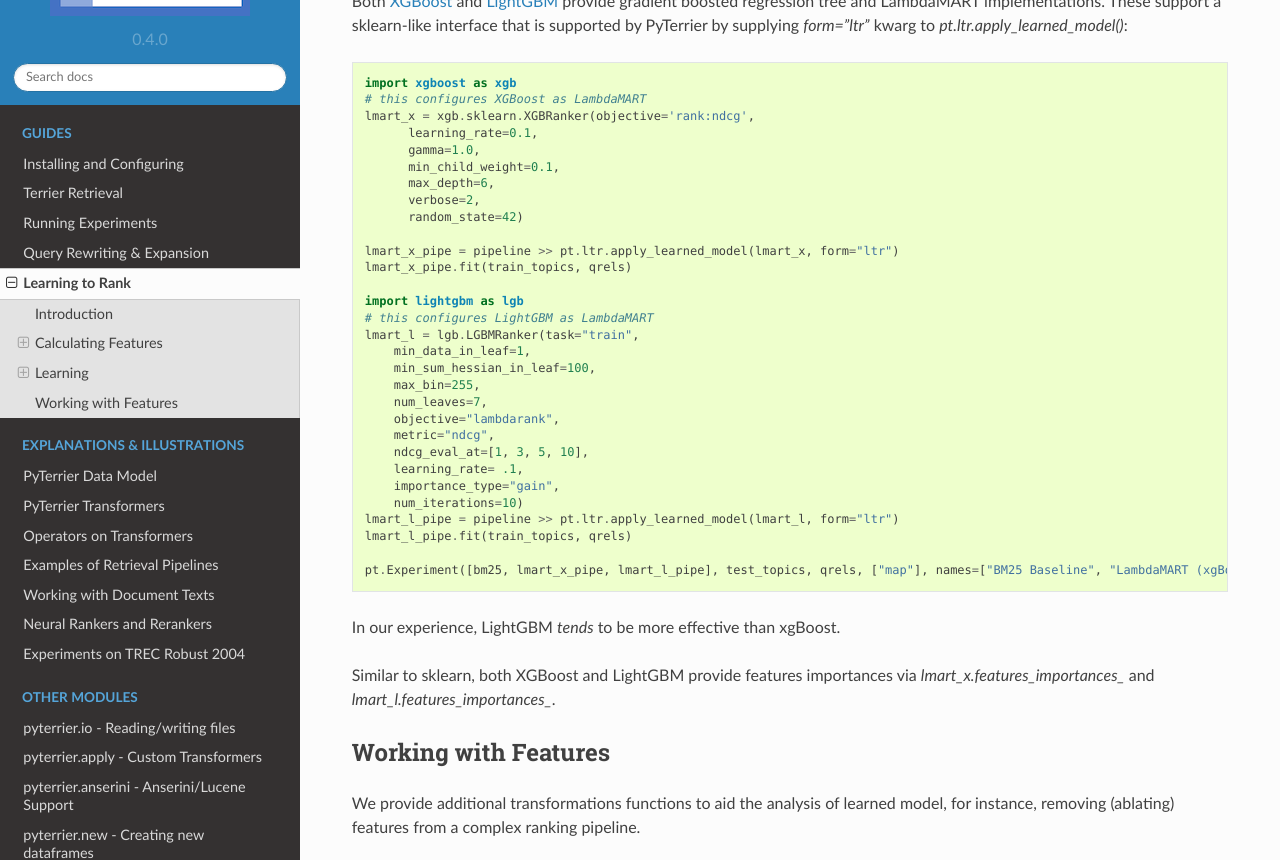
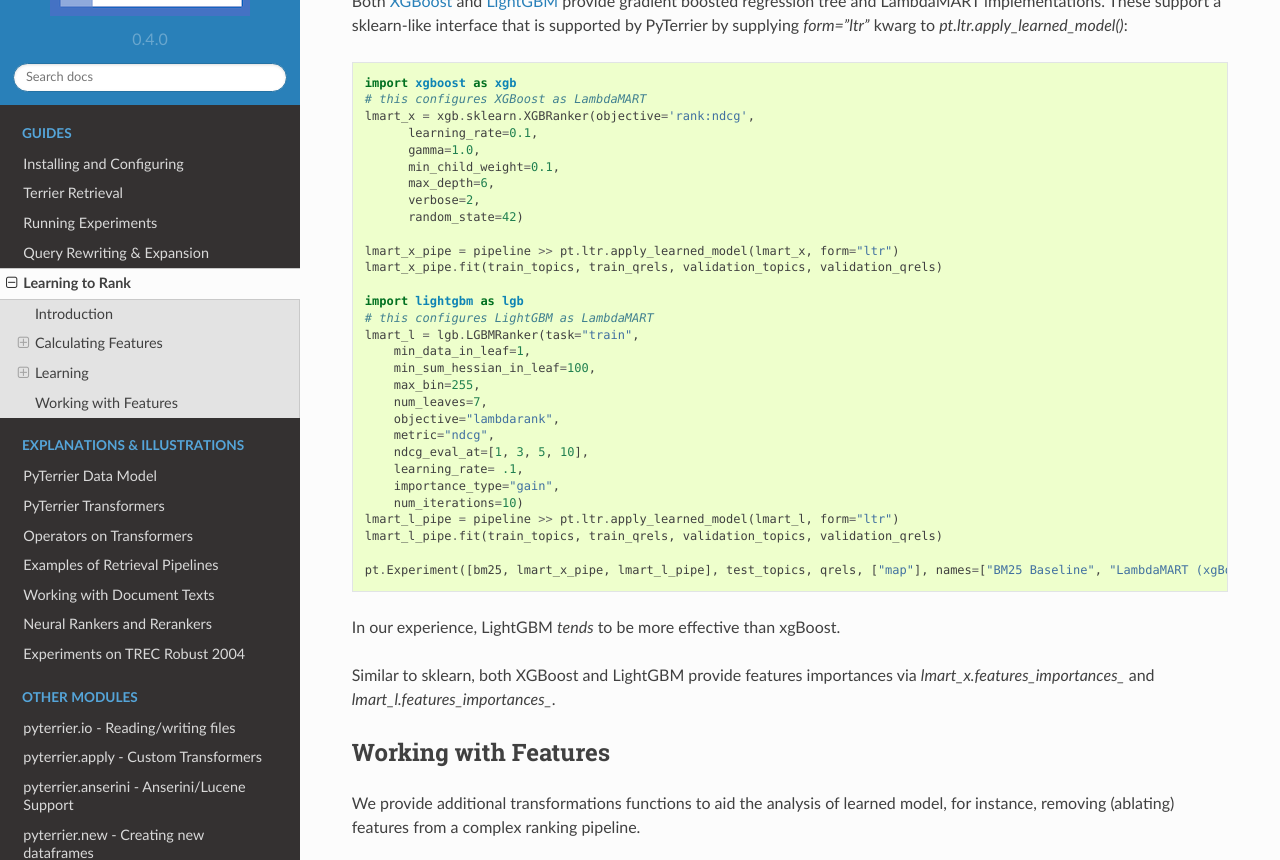
Before and after one commit to terrier-org/pyterrier, a Sphinx documentation site: the page built from docs/ltr.rst, in a window 1280 px wide and 900 px high, scrolled down 2361 px, cut to the strip 0-860 px from the top of the window. Built offline with Sphinx 7.4.7 and the Read the Docs theme 2.0.0, drawn with Linux system fonts in a browser that asks for light colours; pages that are not in the unit, such as notebooks, are missing from menus; the version number is read from the project's files by our own code.

Commit message:
add validation

```diff
--- a/docs/ltr.rst
+++ b/docs/ltr.rst
@@ -121,7 +121,7 @@
           random_state=42)
 
     lmart_x_pipe = pipeline >> pt.ltr.apply_learned_model(lmart_x, form="ltr")
-    lmart_x_pipe.fit(train_topics, qrels)
+    lmart_x_pipe.fit(train_topics, train_qrels, validation_topics, validation_qrels)
 
     import lightgbm as lgb
     # this configures LightGBM as LambdaMART
@@ -137,7 +137,7 @@
         importance_type="gain",
         num_iterations=10)
     lmart_l_pipe = pipeline >> pt.ltr.apply_learned_model(lmart_l, form="ltr")
-    lmart_l_pipe.fit(train_topics, qrels)
+    lmart_l_pipe.fit(train_topics, train_qrels, validation_topics, validation_qrels)
 
     pt.Experiment([bm25, lmart_x_pipe, lmart_l_pipe], test_topics, qrels, ["map"], names=["BM25 Baseline", "LambdaMART (xgBoost)", "LambdaMART (LightGBM)" ])
 
```
